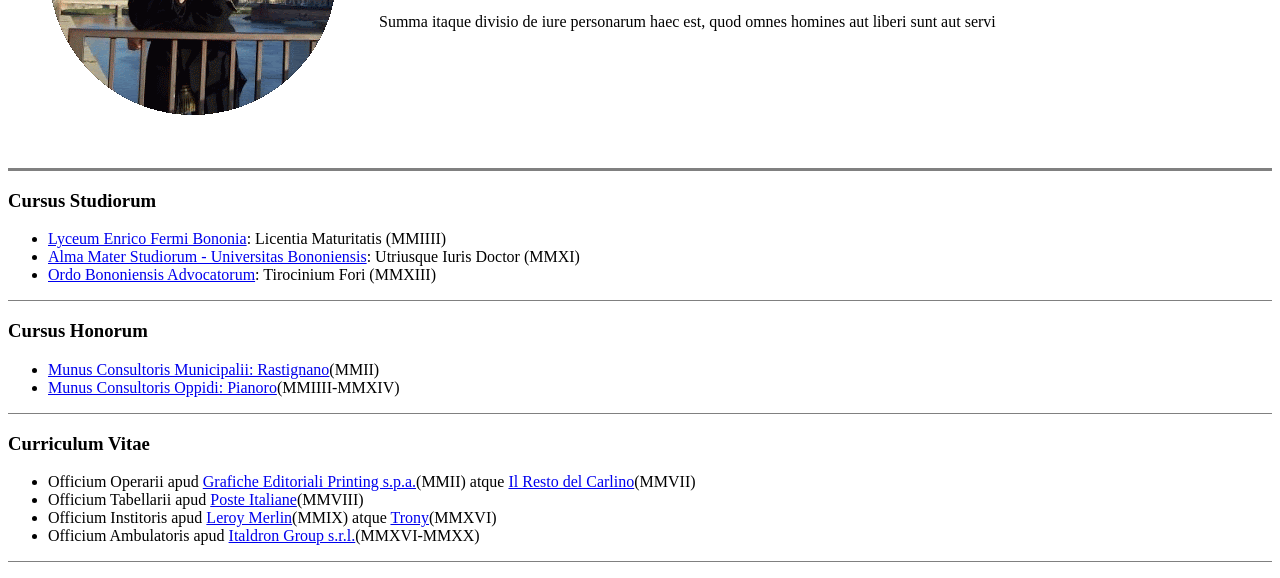
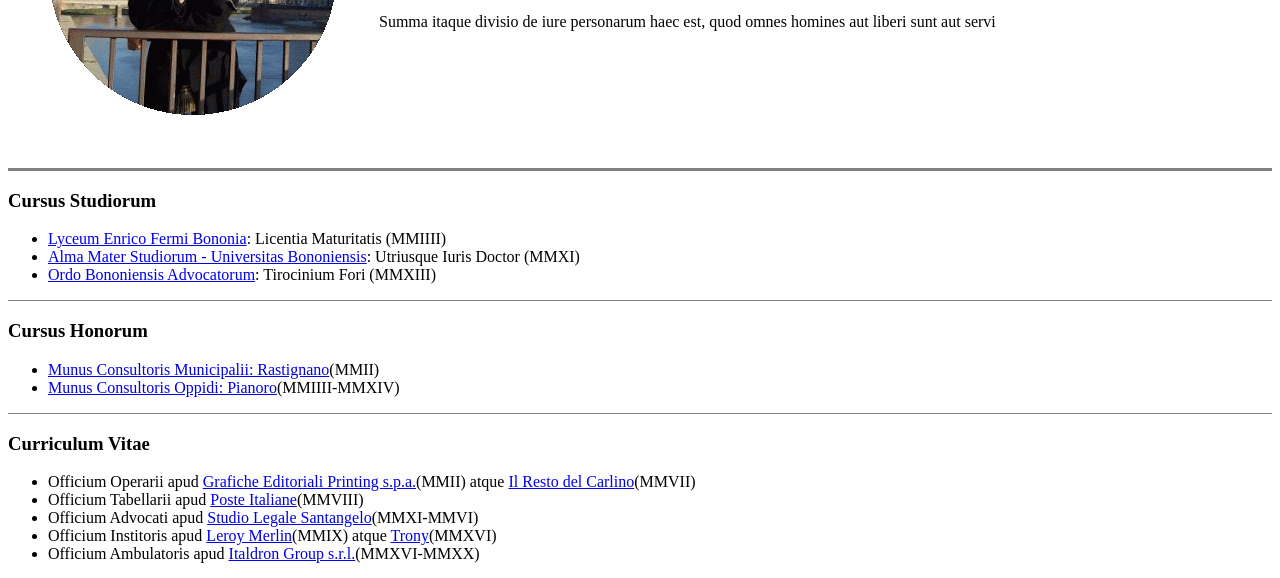
Before and after one commit to Rumbo3/cv, a plain HTML site: page index.html in a window 1280 px wide. Shown: the part 222-800 px from the top of the page. Drawn offline with Linux system fonts and the light colour scheme.

Commit message:
update legale

```diff
--- a/index.html
+++ b/index.html
@@ -33,6 +33,7 @@
       <ul>
         <li>Officium Operarii apud <a href="http://www.monrifgroup.net/attivita/stampa/">Grafiche Editoriali Printing s.p.a.</a>(MMII) atque <a href="https://www.ilrestodelcarlino.it/">Il Resto del Carlino</a>(MMVII)</li>
         <li>Officium Tabellarii apud <a href="https://www.poste.it/">Poste Italiane</a>(MMVIII)</li>
+        <li>Officium Advocati apud <a href="https://studiolegalesantangelo.com/">Studio Legale Santangelo</a>(MMXI-MMVI)</li>
         <li>Officium Institoris apud <a href="https://www.leroymerlin.it/">Leroy Merlin</a>(MMIX) atque <a href="https://www.trony.it/online">Trony</a>(MMXVI)</li>
         <li>Officium Ambulatoris apud <a href="https://www.italdron.com/it/">Italdron Group s.r.l.</a>(MMXVI-MMXX)</li>
       </ul>
```
